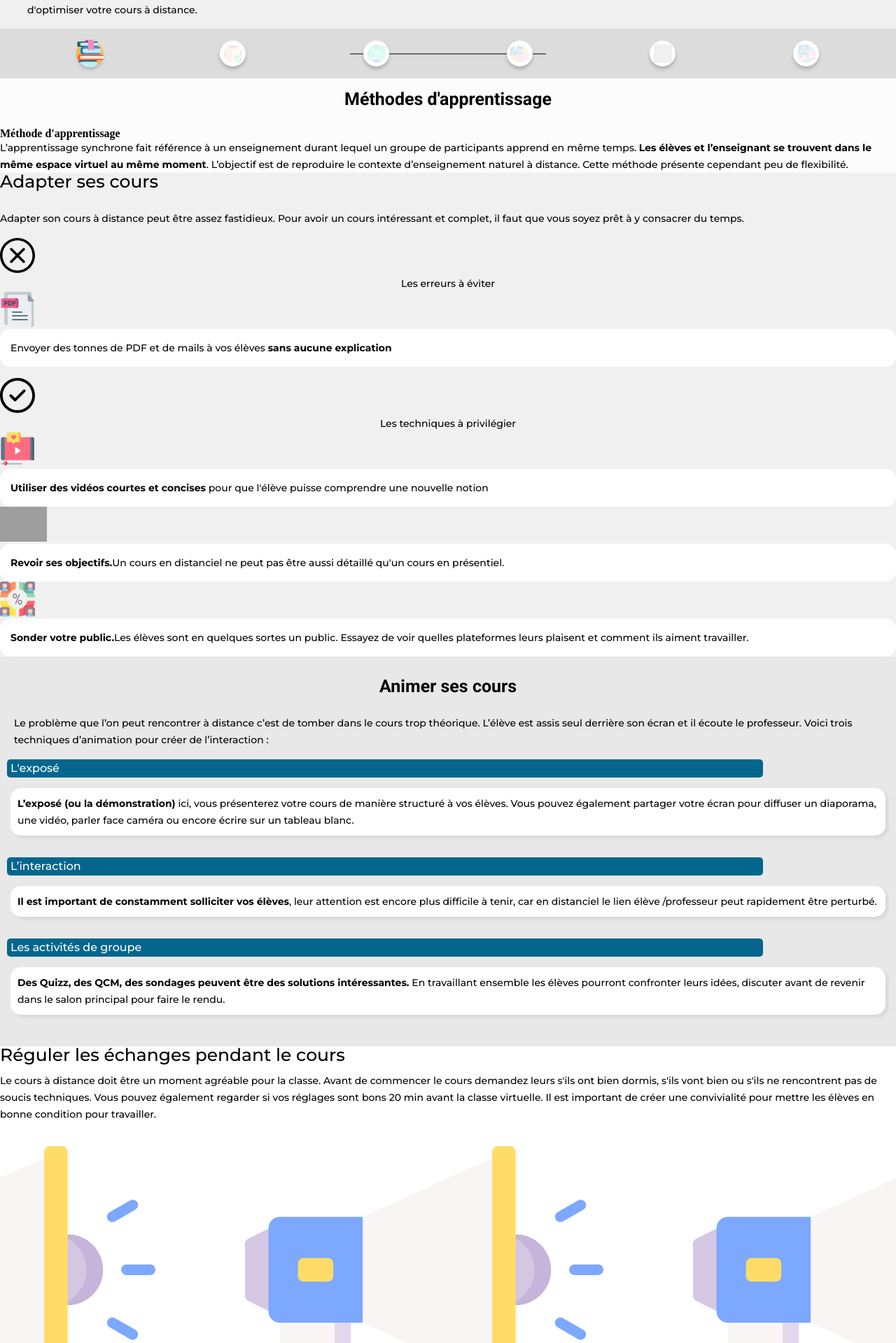
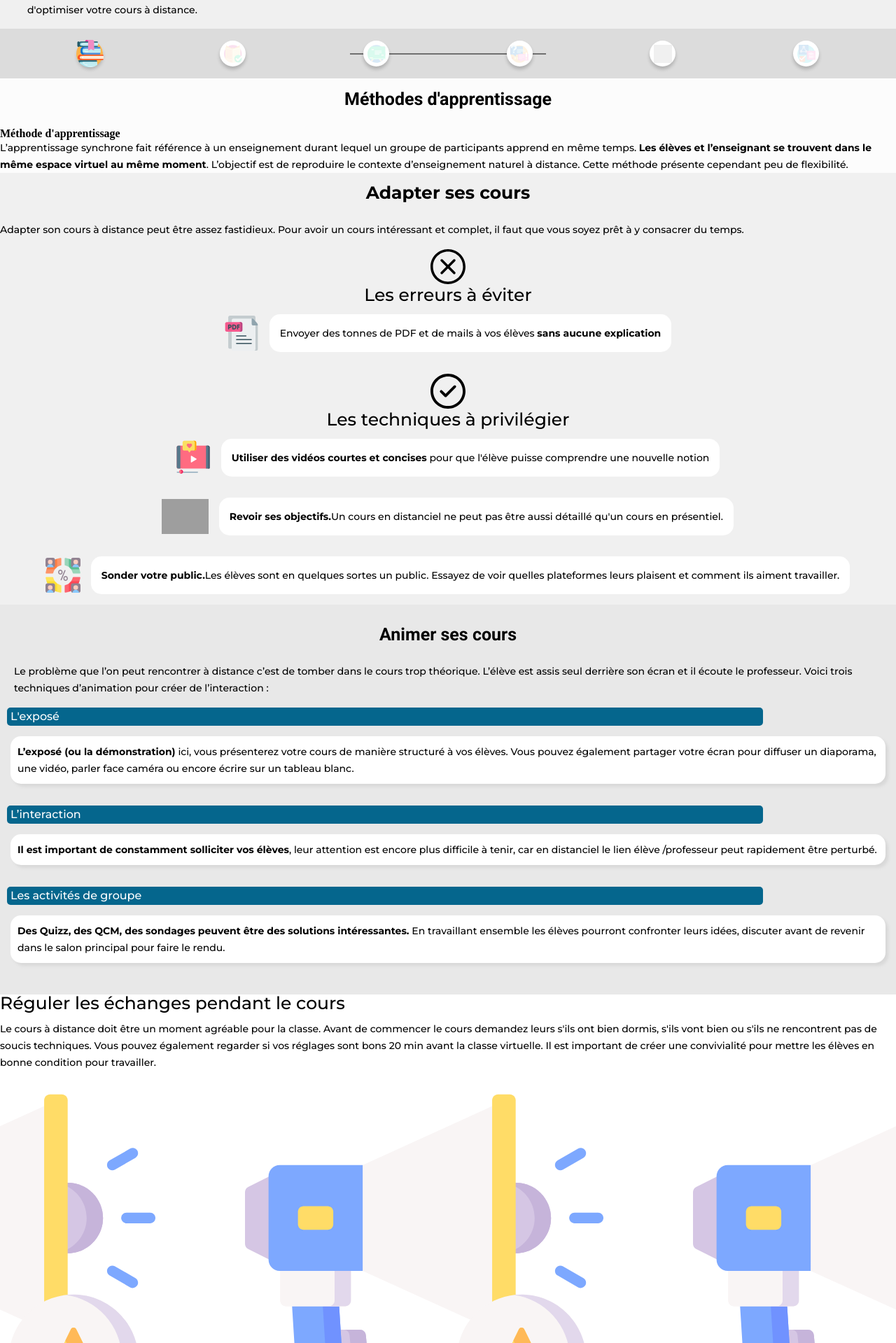
Before and after one commit to YaniMad/appforprofs, a Jekyll site: the page built from index.md, in a window 1280 px wide. Shown: the part 789-2708 px from the top of the page at 70% size. Built offline with Jekyll 4.4.1, drawn with Linux system fonts in a browser that asks for light colours; grey boxes are pictures that could not be loaded.

Commit message:
box adapt courses

```diff
--- a/_includes/pages/sections/adapt_your_courses.html
+++ b/_includes/pages/sections/adapt_your_courses.html
@@ -1,6 +1,6 @@
 <div class="adapt">
-
-    <h2>Adapter ses cours</h2>
+<br>
+    <h2 class="titre_adapt"><b>Adapter ses cours</b></h2>
 
 <br>
 
@@ -8,24 +8,36 @@
 
 <br>
 
-<img class="taille_symbole" src="/assets/Iconographie/adapter_ses_cours/x.svg" alt="icone erreur">
-<p class="consigne">Les erreurs à éviter</p>
+<section class="consigne_section">
+    <center><img class="taille_symbole" src="/assets/Iconographie/adapter_ses_cours/x.svg" alt="icone erreur"></center>
+    <h3 class="consigne">Les erreurs à éviter</h3>
+</section>
 
+<section class="text_section">
     <img class="taille_adapt" src="/assets/Iconographie/adapter_ses_cours/pdf.svg" alt="icone pdf">
     <p class="text_box">Envoyer des tonnes de PDF et de mails à vos élèves <b>sans aucune explication</b></p>
+</section>
 
 <br>
 
-<img class="taille_symbole" src="/assets/Iconographie/adapter_ses_cours/v.svg" alt="icone coche">
-<p class="consigne">Les techniques à privilégier</p>
+<section class="consigne_section">
+    <center><img class="taille_symbole" src="/assets/Iconographie/adapter_ses_cours/v.svg" alt="icone coche"></center>
+    <h3 class="consigne">Les techniques à privilégier</h3>
+</section>
 
+<section class="text_section">
     <img class="taille_adapt" src="/assets/Iconographie/adapter_ses_cours/vidéos.svg" alt="icone vidéo">
     <p class="text_box"><b>Utiliser des vidéos courtes et concises</b> pour que l'élève puisse comprendre une nouvelle notion</p>
+</section>
 
+<section class="text_section">
     <img class="taille_adapt" src="/assets/Iconographie/adapter_ses_cours/objectifs.svg" alt="icone cible">
     <p class="text_box"><b>Revoir ses objectifs.</b>Un cours en distanciel ne peut pas être aussi détaillé qu'un cours en présentiel.</p>
+</section>
 
+<section class="text_section">
     <img class="taille_adapt" src="/assets/Iconographie/adapter_ses_cours/sondage.svg" alt="icone sondage">
     <p class="text_box"><b>Sonder votre public.</b>Les élèves sont en quelques sortes un public. Essayez de voir quelles plateformes leurs plaisent et comment ils aiment travailler.</p>
+</section>
 
 </div>
--- a/_sass/layouts/_adapt_your_courses.scss
+++ b/_sass/layouts/_adapt_your_courses.scss
@@ -1,11 +1,16 @@
 .adapt{
     background-color: #F0F0F0;
+}
+
+.titre_adapt{
+    text-align: center;
 }
 
 .taille_adapt{
     height: 50px;
     widows: 50px;
     object-fit: cover;
+    margin-left: 14px;
 }
 
 .taille_symbole{
@@ -16,10 +21,21 @@
 
 .consigne{
     text-align: center;
+    font-family:$sous-titre-font;
+    font-size:$sous-titre-size;
 }
 
 .text_box{
     background-color: white;
     padding: 15px;
     border-radius: 15px;
+    font-family:$paragraphe-font;
+    font-size:$paragraphe-size;
+    margin: 15px;
 }
+
+.text_section{
+    display: flex;
+    justify-content: center;
+    align-items: center;
+}
```
Lines whose indentation alone changed are shown as unchanged.
